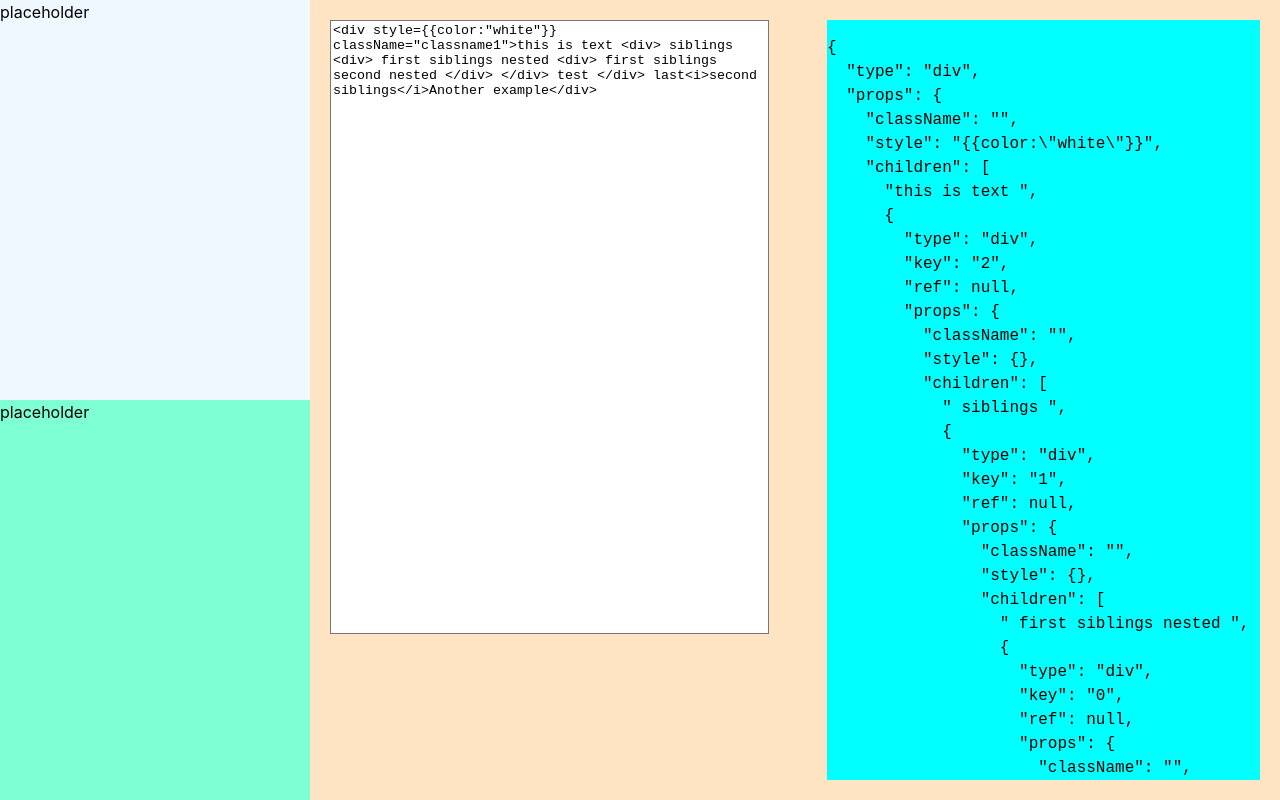
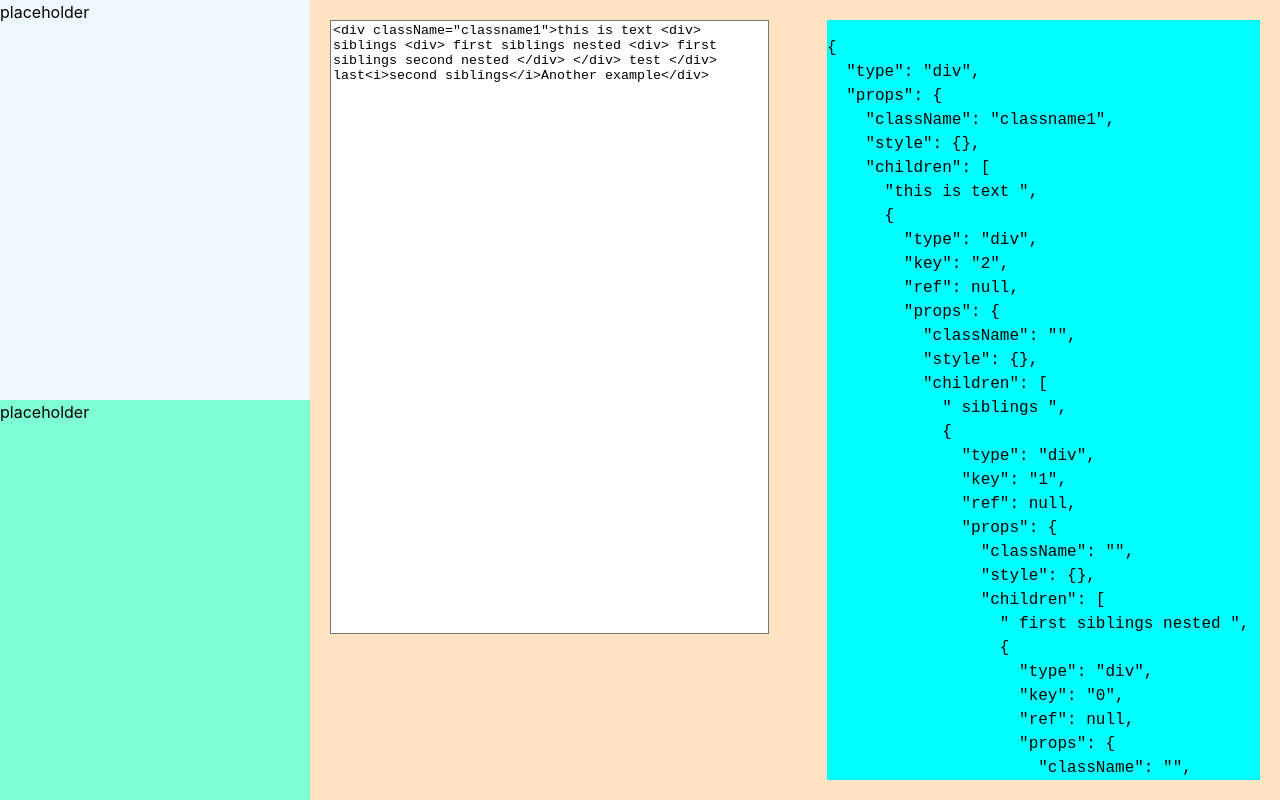
Before and after one commit to Kndgy/jsx-to-unreal-umg, a React (Vite) app: page / in a window 1280 px wide. Shown: the top 800 px of the page. Built offline with nearby package versions, Linux system fonts and the light colour scheme.

Commit message:
rename className

```diff
--- a/src/modules/editor.tsx
+++ b/src/modules/editor.tsx
@@ -6,7 +6,7 @@ import { convertNodeToJSON } from '../parser/convertNodeToJSON'
 export const Editor = () => {
 
     const [text, setText] = useState({
-        text:`<div style={{color:"white"}} className="classname1">this is text <div> siblings <div> first siblings nested <div> first siblings second nested </div> </div> test </div> last<i>second siblings</i>Another example</div>`,
+        text:`<div className="classname1">this is text <div> siblings <div> first siblings nested <div> first siblings second nested </div> </div> test </div> last<i>second siblings</i>Another example</div>`,
         element:<></>
     })
 
@@ -28,7 +28,7 @@ export const Editor = () => {
           } else if (node.nodeType === Node.ELEMENT_NODE) {
             const element = node as Element;
             const tagName = element.nodeName.toLowerCase();
-            const className = element.hasAttribute("class") ? element.getAttribute("class") : undefined;
+            const className = element.hasAttribute("className") ? element.getAttribute("className") : undefined;
             const style = element.hasAttribute("style") ? element.getAttribute("style") : undefined;
             console.log(style)
             const childNodes = Array.from(element.childNodes);
@@ -36,7 +36,7 @@ export const Editor = () => {
             return React.createElement(tagName, {
               key: `${keyIndex++}`,
               className: className,
-              style: style
+            //   style: style
             }, children);
           } else {
             return null;
```
